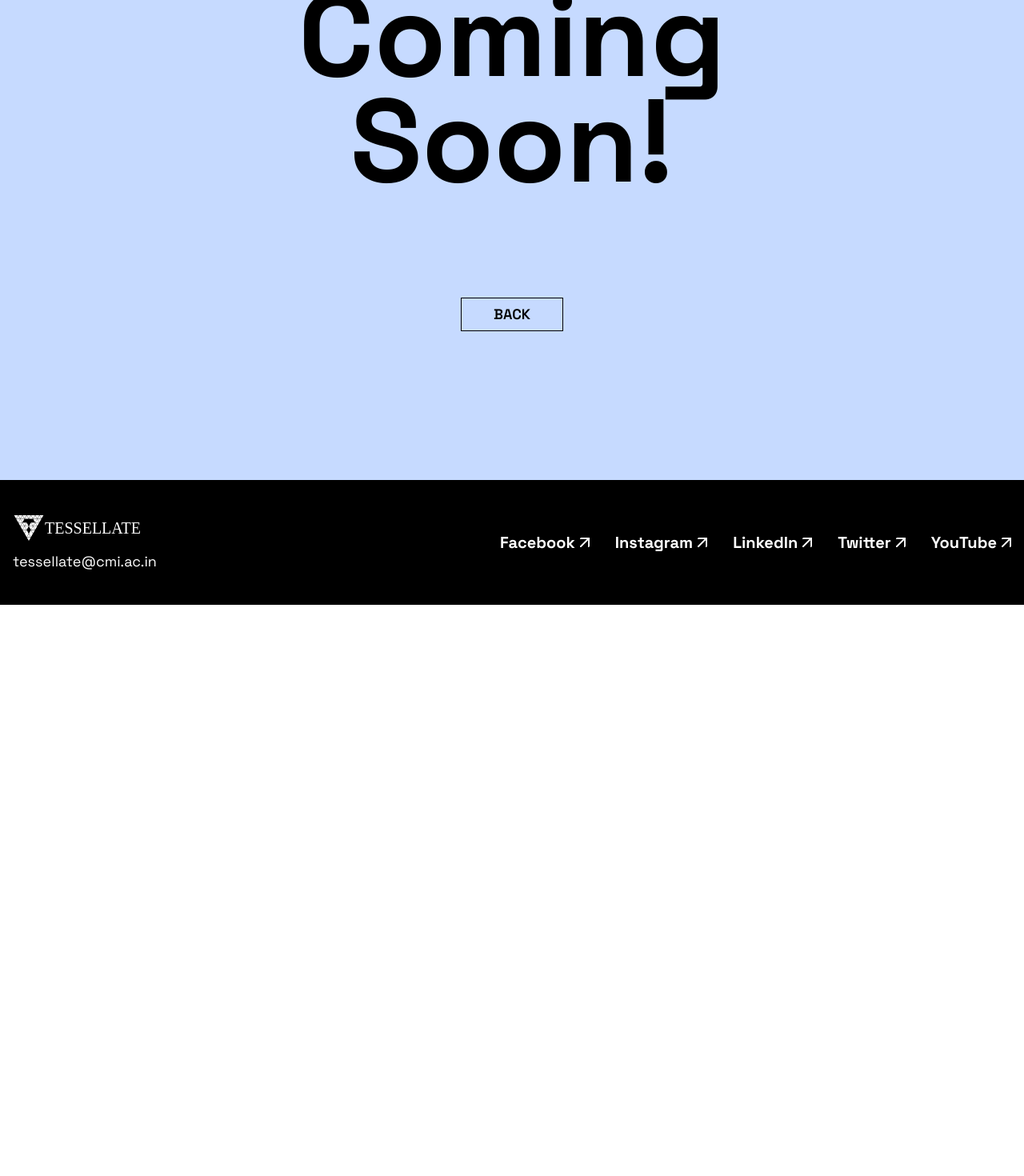
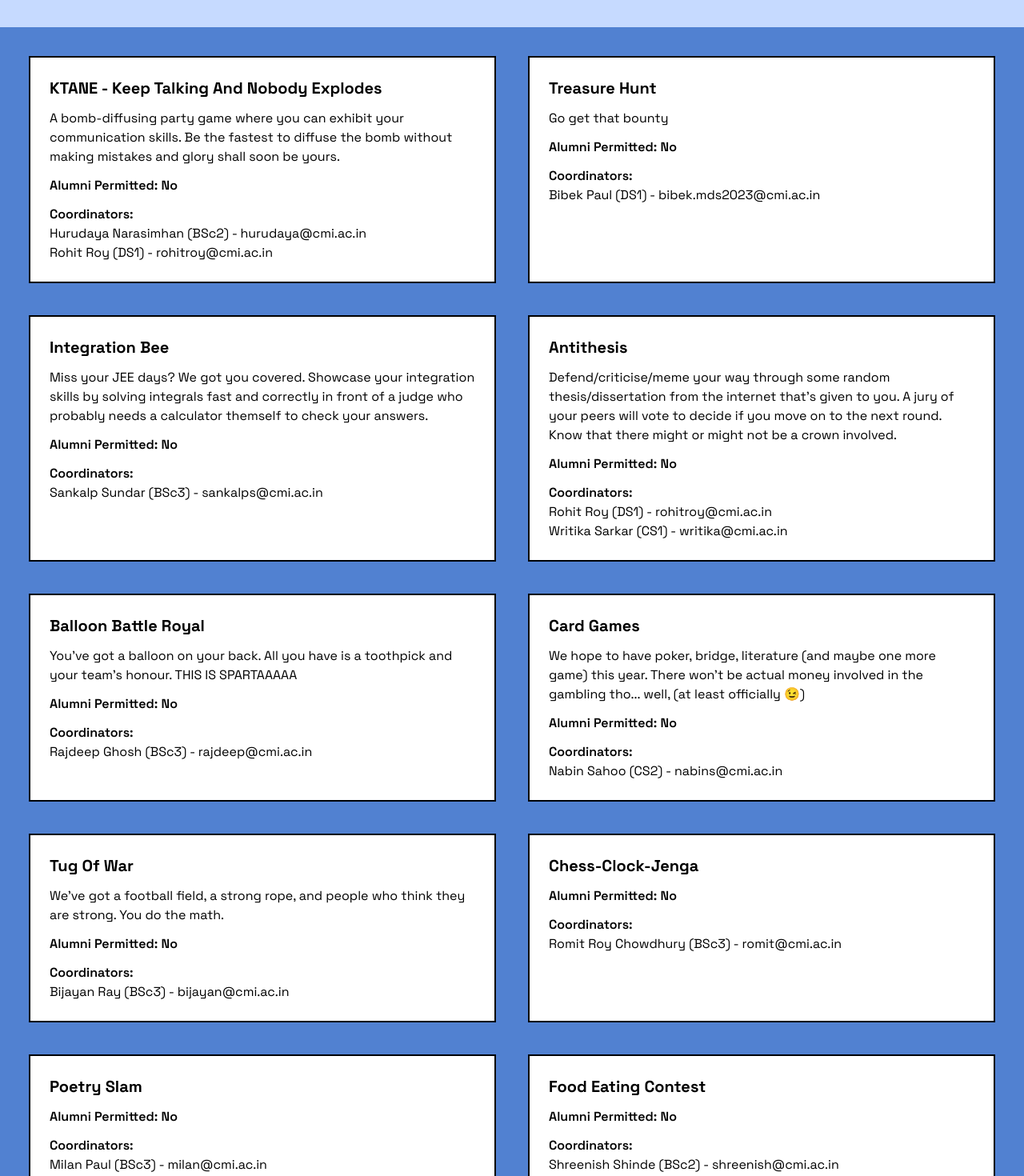
Before and after one commit to Tessellate-CMI/tessellate-frontend, a SvelteKit app: page /events in a window 1280 px wide. Shown: the part 200-1670 px from the top of the page at 80% size. Before the commit the page ends 956 px from the top, so only its background shows below. Built offline with nearby package versions, Linux system fonts and the light colour scheme; a web font is replaced by a local one.

Commit message:
feat: added events page

```diff
--- /dev/null
+++ b/src/lib/components/InternalEvent.svelte
@@ -0,0 +1,19 @@
+<script lang="ts">
+    import '$src/app.css'
+    import type { Coordinator } from '$lib/components/interfaces'
+
+    export let name = 'Speaker'
+    export let alumni = false
+    export let coordinators: Coordinator[] = []
+    export let description = ''
+</script>
+
+<div class="m-5 border-2 border-black bg-white p-6 text-black">
+    <h1 class="font-sans text-xl font-bold">{name}</h1>
+    <p class="mt-3">{description}</p>
+    <p class="mt-3 font-semibold">Alumni Permitted: {alumni ? 'Yes' : 'No'}</p>
+    <p class="mt-3 font-semibold">Coordinators:</p>
+    {#each coordinators as cd}
+        <p>{cd.name} ({cd.batch}) - <a href="mailto:{cd.email}">{cd.email}</a></p>
+    {/each}
+</div>
--- a/src/lib/components/Navbar.svelte
+++ b/src/lib/components/Navbar.svelte
@@ -28,9 +28,9 @@
                     ><a href="/stems/">STEMS</a></button
                 >
             {/if}
-            <!-- <button class="link px-4 text-lg font-bold normal-case overline"
+            <button class="link px-4 text-lg font-bold normal-case overline"
                 ><a href="/events">Events</a></button
-            > -->
+            >
             <button class="link px-4 text-lg font-bold normal-case overline"
                 ><a href="/competitions">Competitions</a></button
             >
@@ -69,13 +69,13 @@
                         >
                     </li>
                 {/if}
-                <!-- <li>
+                <li>
                     <a
                         href="/events"
                         class="btn btn-ghost h-auto min-h-0 rounded-none py-2 hover:bg-black hover:text-white"
                         >Events</a
                     >
-                </li> -->
+                </li>
                 <li>
                     <a
                         href="/competitions"
--- a/src/lib/components/interfaces.ts
+++ b/src/lib/components/interfaces.ts
@@ -13,3 +13,9 @@ export interface Contact {
     name: string
     email: string
 }
+
+export interface Coordinator {
+    name: string
+    batch: string
+    email: string
+}
--- /dev/null
+++ b/src/lib/internal_events.json
@@ -0,0 +1,132 @@
+[
+    {
+        "name": "KTANE - Keep Talking And Nobody Explodes",
+        "alumni": false,
+        "coordinators": [
+            {
+                "name": "Hurudaya Narasimhan",
+                "batch": "BSc2",
+                "email": "hurudaya@cmi.ac.in"
+            },
+            {
+                "name": "Rohit Roy",
+                "batch": "DS1",
+                "email": "rohitroy@cmi.ac.in"
+            }
+        ],
+        "description": "A bomb-diffusing party game where you can exhibit your communication skills. Be the fastest to diffuse the bomb without making mistakes and glory shall soon be yours."
+    },
+    {
+        "name": "Treasure Hunt",
+        "alumni": false,
+        "coordinators": [
+            {
+                "name": "Bibek Paul",
+                "batch": "DS1",
+                "email": "bibek.mds2023@cmi.ac.in"
+            }
+        ],
+        "description": "Go get that bounty"
+    },
+    {
+        "name": "Integration Bee",
+        "alumni": false,
+        "coordinators": [
+            {
+                "name": "Sankalp Sundar",
+                "batch": "BSc3",
+                "email": "sankalps@cmi.ac.in"
+            }
+        ],
+        "description": "Miss your JEE days? We got you covered. Showcase your integration skills by solving integrals fast and correctly in front of a judge who probably needs a calculator themself to check your answers."
+    },
+    {
+        "name": "Antithesis",
+        "alumni": false,
+        "coordinators": [
+            {
+                "name": "Rohit Roy",
+                "batch": "DS1",
+                "email": "rohitroy@cmi.ac.in"
+            },
+            {
+                "name": "Writika Sarkar",
+                "batch": "CS1",
+                "email": "writika@cmi.ac.in"
+            }
+        ],
+        "description": "Defend/criticise/meme your way through some random thesis/dissertation from the internet that's given to you. A jury of your peers will vote to decide if you move on to the next round. Know that there might or might not be a crown involved."
+    },
+    {
+        "name": "Balloon Battle Royal",
+        "alumni": false,
+        "coordinators": [
+            {
+                "name": "Rajdeep Ghosh",
+                "batch": "BSc3",
+                "email": "rajdeep@cmi.ac.in"
+            }
+        ],
+        "description": "You've got a balloon on your back. All you have is a toothpick and your team's honour. THIS IS SPARTAAAAA"
+    },
+    {
+        "name": "Card Games",
+        "alumni": false,
+        "coordinators": [
+            {
+                "name": "Nabin Sahoo",
+                "batch": "CS2",
+                "email": "nabins@cmi.ac.in"
+            }
+        ],
+        "description": "We hope to have poker, bridge, literature (and maybe one more game) this year. There won’t be actual money involved in the gambling tho... well, (at least officially 😉)"
+    },
+    {
+        "name": "Tug Of War",
+        "alumni": false,
+        "coordinators": [
+            {
+                "name": "Bijayan Ray",
+                "batch": "BSc3",
+                "email": "bijayan@cmi.ac.in"
+            }
+        ],
+        "description": "We’ve got a football field, a strong rope, and people who think they are strong. You do the math."
+    },
+    {
+        "name": "Chess-Clock-Jenga",
+        "alumni": false,
+        "coordinators": [
+            {
+                "name": "Romit Roy Chowdhury",
+                "batch": "BSc3",
+                "email": "romit@cmi.ac.in"
+            }
+        ],
+        "description": ""
+    },
+    {
+        "name": "Poetry Slam",
+        "alumni": false,
+        "coordinators": [
+            {
+                "name": "Milan Paul",
+                "batch": "BSc3",
+                "email": "milan@cmi.ac.in"
+            }
+        ],
+        "description": ""
+    },
+    {
+        "name": "Food Eating Contest",
+        "alumni": false,
+        "coordinators": [
+            {
+                "name": "Shreenish Shinde",
+                "batch": "BSc2",
+                "email": "shreenish@cmi.ac.in"
+            }
+        ],
+        "description": ""
+    }
+]
--- a/src/routes/+page.svelte
+++ b/src/routes/+page.svelte
@@ -133,7 +133,7 @@
                 href="/events"
             >
                 <div class="flex flex-row flex-wrap items-center">
-                    <p class="w-full">Cultural</p>
+                    <p class="w-full">Internal</p>
                     <p>Events</p>
                     <svg viewBox="0 0 55 45" class="r-arrow ml-[1.25rem]">
                         <path
--- a/src/routes/events/+page.svelte
+++ b/src/routes/events/+page.svelte
@@ -1,6 +1,36 @@
 <script>
     import '$src/app.css'
-    import ComingSoon from '$lib/components/ComingSoon.svelte'
+    import Navbar from '$src/lib/components/Navbar.svelte'
+    import Footer from '$src/lib/components/Footer.svelte'
+    import event_list from '$lib/internal_events.json'
+    import InternalEvent from '$src/lib/components/InternalEvent.svelte'
 </script>
 
-<ComingSoon />
+<Navbar absolute={false} />
+
+<div
+    class="header w-full bg-main-blue pb-3 pt-6 text-center font-heading font-semibold tracking-tighter text-black"
+>
+    Internal Events
+</div>
+
+<div class="min-h-screen w-full bg-second-blue">
+    <div class="grid w-full grid-cols-1 justify-center p-4 md:grid-cols-2">
+        {#each event_list as event}
+            <InternalEvent {...event} />
+        {/each}
+    </div>
+</div>
+<Footer />
+
+<style>
+    .header {
+        font-size: 7vw;
+    }
+
+    @media (max-width: 639px) {
+        .header {
+            font-size: 12vw;
+        }
+    }
+</style>
```
